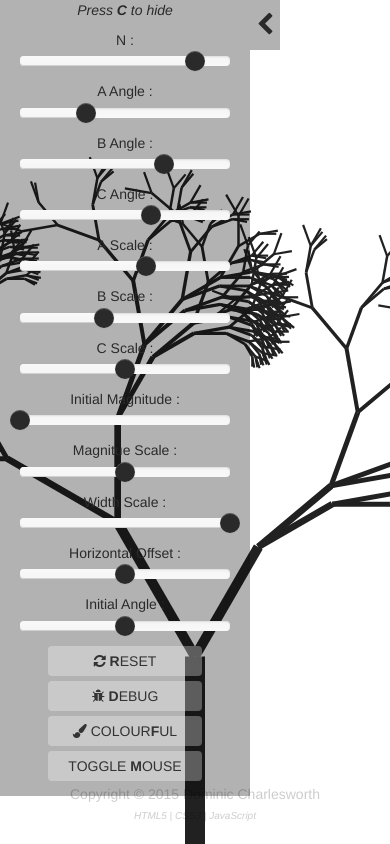
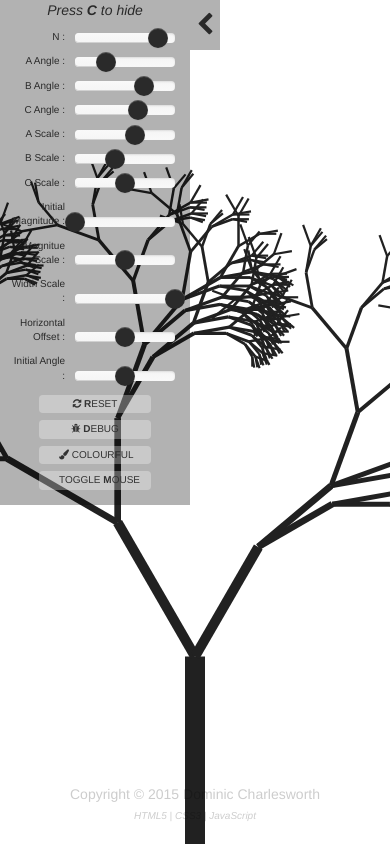
Before and after one commit to domtronn/Lab, a website: page views/lsystem.html in a window 390 px wide. Drawn offline with nearby package versions, Linux system fonts and the light colour scheme.

Commit message:
Updated the labcontrols to resize for phone

```diff
--- a/css/labcontrols.scss
+++ b/css/labcontrols.scss
@@ -1,11 +1,12 @@
 @import 'theme';
 
 $width: 250px;
+$phone-width: 190px;
 $dark-color: rgba(255,255,255,0.3);
 $light-color: rgba(0,0,0,0.3);
 
 .slideLeft {
-		@include cross-browser(transform, translateX(-250px));
+		@include cross-browser(transform, translateX(-$width));
 }
 
 @-webkit-keyframes centralise {
@@ -102,7 +103,7 @@ body {
 
 .footer {
 		color: rgba(0,0,0,0.2);
-		position: absolute;
+		position: fixed;
 		bottom: 20px;
 		width: 100%;
 		text-align: center;
@@ -125,3 +126,49 @@ body {
 .btn-group-vertical .btn.focus,.btn-group-vertical .btn:active.focus, .btn-group-vertical .btn.active.focus {
 		background-color: #565656 !important;
 }
+
+.show-phone { display: none; }
+.hide-phone { display: inline; }
+
+@media (max-width: 667px) {
+		.hide-phone { display: none; }
+    .show-phone { display: block; }
+
+		.slider {
+
+				width: 100px !important;
+				height: 15px !important;
+				position: absolute;
+				right: 15px;
+
+		}
+
+		.slideLeft {
+				@include cross-browser(transform, translateX(-$phone-width));
+		}
+
+		.control-nav {
+
+				left: $phone-width;
+
+		}
+
+		.control-container {
+
+				width: $phone-width;
+
+				p {
+						text-align: right;
+						padding-right: 115px;
+						font-size: 10px;
+				}
+
+				button {
+
+						font-size: 10px;
+						padding: 2px 20px;
+
+				}
+		}
+
+}
```
Also changed, not shown: css/labcontrols.css, 1 other file.
